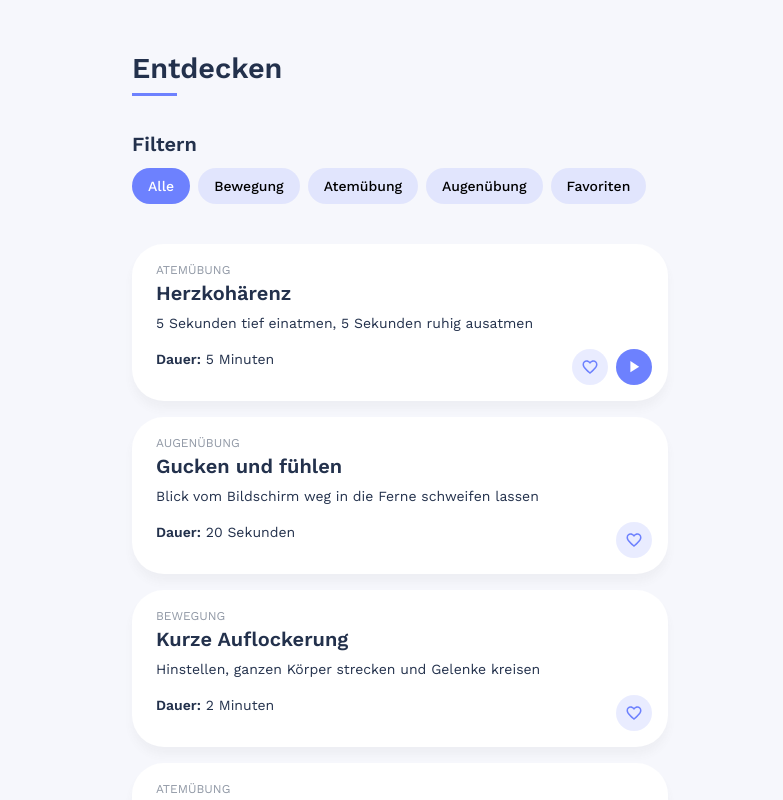
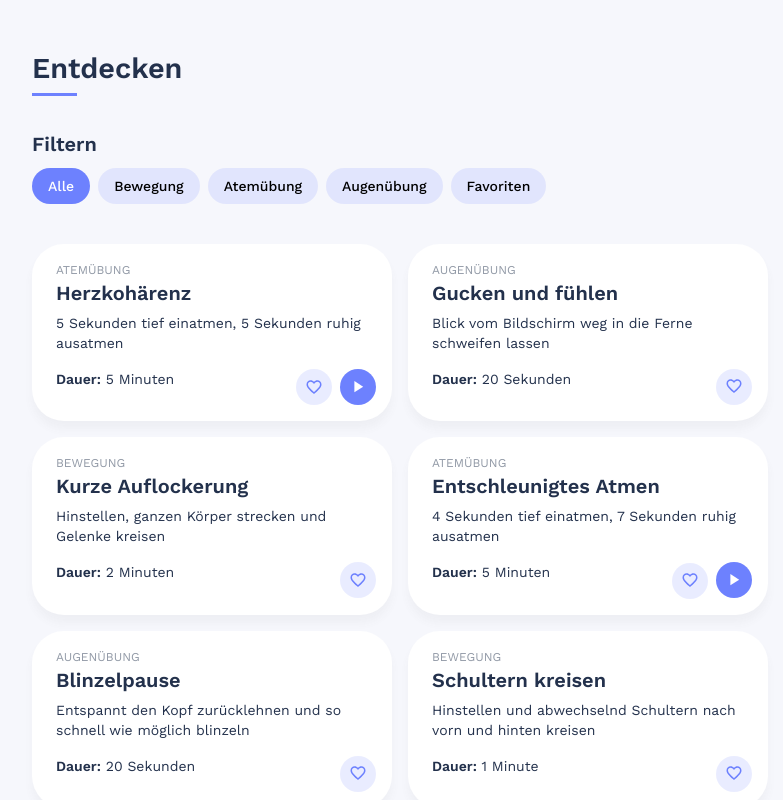
Before and after one commit to magdalenakierat/capstone-project, a React (Create React App) app: page / in a window 1280 px wide. Shown: the top 800 px of the page, without its empty margins (240-1023 px from the left). Built offline with nearby package versions, Linux system fonts and the light colour scheme.

Commit message:
adjust styling for larger screens

```diff
--- a/src/App.js
+++ b/src/App.js
@@ -17,7 +17,7 @@ export default function App() {
 }
 
 const StyledWrapper = styled.main`
-  max-width: 600px;
+  max-width: 800px;
   margin: 0 auto;
   padding: 2rem;
   display: flex;
--- a/src/components/Card/Card.js
+++ b/src/components/Card/Card.js
@@ -29,12 +29,12 @@ export default function Card({id, onBookmark, bookmarked, category, title, descr
 }
 
 const CardContainer = styled.article`
-  width: 100%;
+  max-width: 360px;
+  margin: 0 0.5rem 1rem 0.5rem;
   background-color: #fff;
   box-shadow: 0 8px 8px rgba(102, 102, 102, 0.05);
   border-radius: 2rem;
   padding: 1rem 1rem 1rem 1.5rem;
-  margin-bottom: 1rem;
   position: relative;
 `;
 
--- a/src/components/Cards/Cards.js
+++ b/src/components/Cards/Cards.js
@@ -1,4 +1,5 @@
 import Card from '../Card/Card';
+import styled from 'styled-components';
 
 export default function Cards({onBookmark, exercises, filter}) {
   const filteredExercises = exercises.filter(exercise => {
@@ -15,8 +16,7 @@ export default function Cards({onBookmark, exercises, filter}) {
     }
   });
   return (
-    <div>
-      <>
+    <StyledWrapper>
       {filteredExercises.length === 0 ? (
         <p>
           Du hast noch keine Favoriten gespeichert. Lass dich weiter inspirieren oder atme einfach ein paar mal tief
@@ -38,7 +38,13 @@ export default function Cards({onBookmark, exercises, filter}) {
           />
         ))
       )}
-      </>
-    </div>
+    </StyledWrapper>
   );
 }
+
+const StyledWrapper = styled.div`
+  display: flex;
+  flex-wrap: wrap;
+  flex-direction: row;
+  margin: 0 -0.5rem;
+`;
--- a/src/pages/AnimationPage.js
+++ b/src/pages/AnimationPage.js
@@ -16,12 +16,19 @@ export default function AnimationPage({exerciseDuration}) {
       </Link>
       <BreatheAnimation />
       <StyledContainer>
-        <CountDownTimer exerciseDuration={exerciseDuration} />
+        <StyledWrapper>
+          <CountDownTimer exerciseDuration={exerciseDuration} />
+        </StyledWrapper>
       </StyledContainer>
     </>
   );
 }
 
 const StyledContainer = styled.div`
-  padding-left: 25%;
+  display: flex;
+  justify-content: center;
 `;
+
+const StyledWrapper = styled.div`
+  min-width: 10.6rem;
+`;
```
Lines whose indentation alone changed are shown as unchanged.
